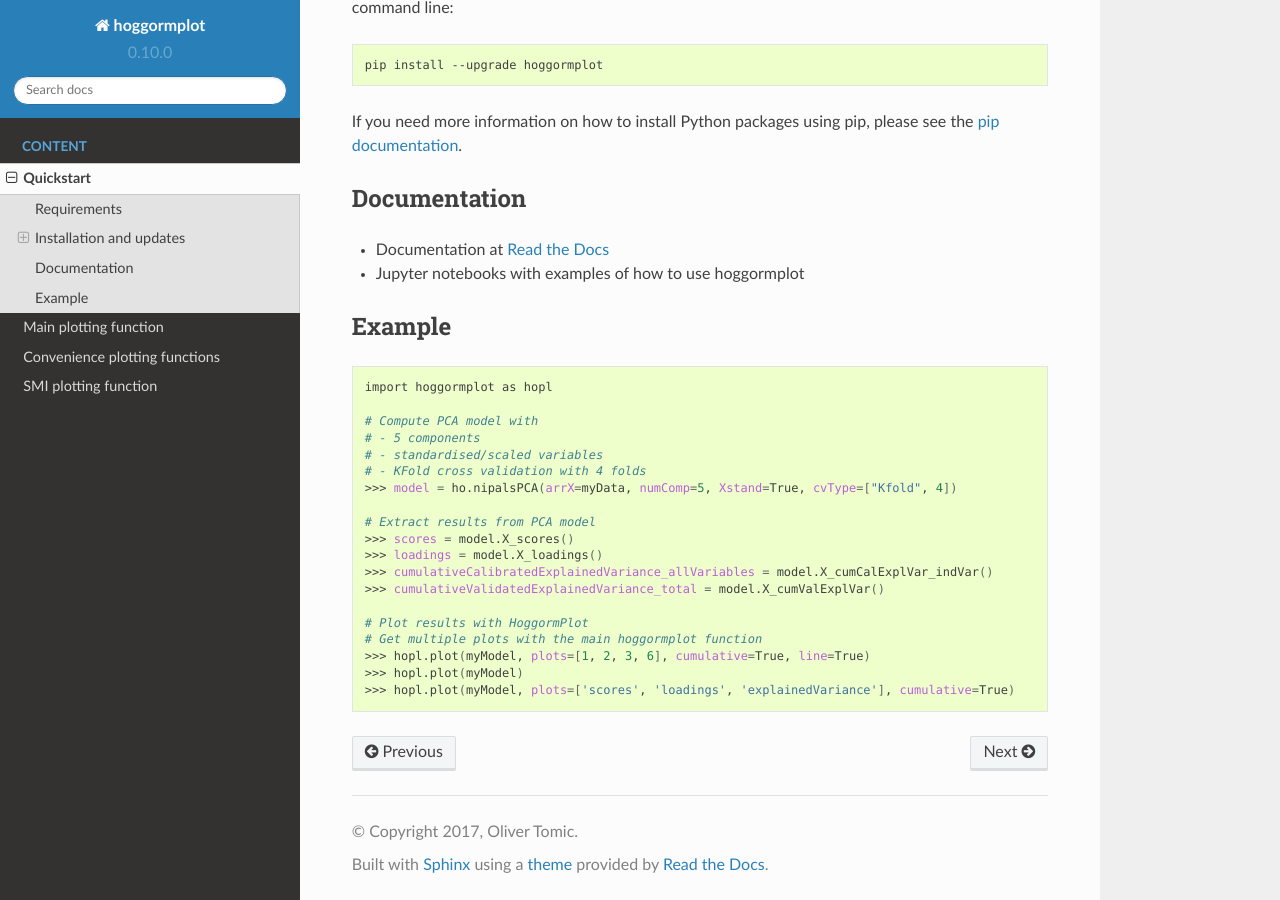
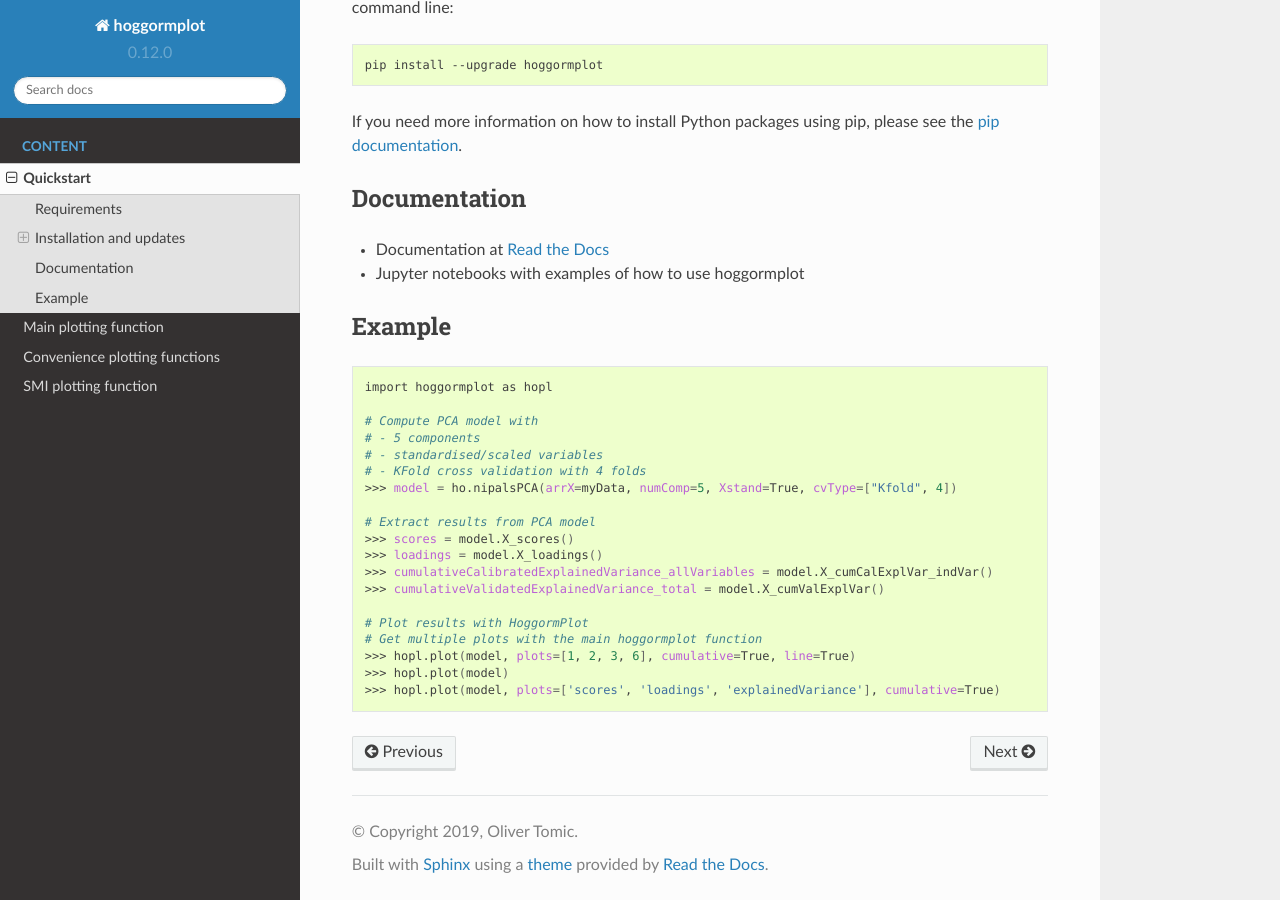
Before and after one commit to olivertomic/hoggormPlot, a Sphinx documentation site: the page built from docs/quickstart.rst, in a window 1280 px wide and 900 px high, scrolled down 731 px. Built offline with Sphinx 7.4.7 and the Read the Docs theme 2.0.0, drawn with Linux system fonts in a browser that asks for light colours.

Commit message:
Commit for version 0.12

```diff
--- a/docs/conf.py
+++ b/docs/conf.py
@@ -49,7 +49,7 @@ master_doc = 'index'
 
 # General information about the project.
 project = 'hoggormplot'
-copyright = '2017, Oliver Tomic'
+copyright = '2019, Oliver Tomic'
 author = 'Oliver Tomic'
 
 # The version info for the project you're documenting, acts as replacement for
@@ -57,9 +57,9 @@ author = 'Oliver Tomic'
 # built documents.
 #
 # The short X.Y version.
-version = '0.10.0'
+version = '0.12.0'
 # The full version, including alpha/beta/rc tags.
-release = '0.10.0'
+release = '0.12.0'
 
 # The language for content autogenerated by Sphinx. Refer to documentation
 # for a list of supported languages.
--- a/docs/quickstart.rst
+++ b/docs/quickstart.rst
@@ -76,6 +76,6 @@ Example
 
 	# Plot results with HoggormPlot
 	# Get multiple plots with the main hoggormplot function
-	>>> hopl.plot(myModel, plots=[1, 2, 3, 6], cumulative=True, line=True)
-	>>> hopl.plot(myModel)
-	>>> hopl.plot(myModel, plots=['scores', 'loadings', 'explainedVariance'], cumulative=True)
+	>>> hopl.plot(model, plots=[1, 2, 3, 6], cumulative=True, line=True)
+	>>> hopl.plot(model)
+	>>> hopl.plot(model, plots=['scores', 'loadings', 'explainedVariance'], cumulative=True)
--- a/requirements.txt
+++ b/requirements.txt
@@ -1,3 +1,3 @@
 numpy >= 1.11.3
-hoggorm >= 0.11.3
+hoggorm >= 0.12.0
 matplotlib >= 2.1.1
```
Also changed, not shown: 2 other files.
